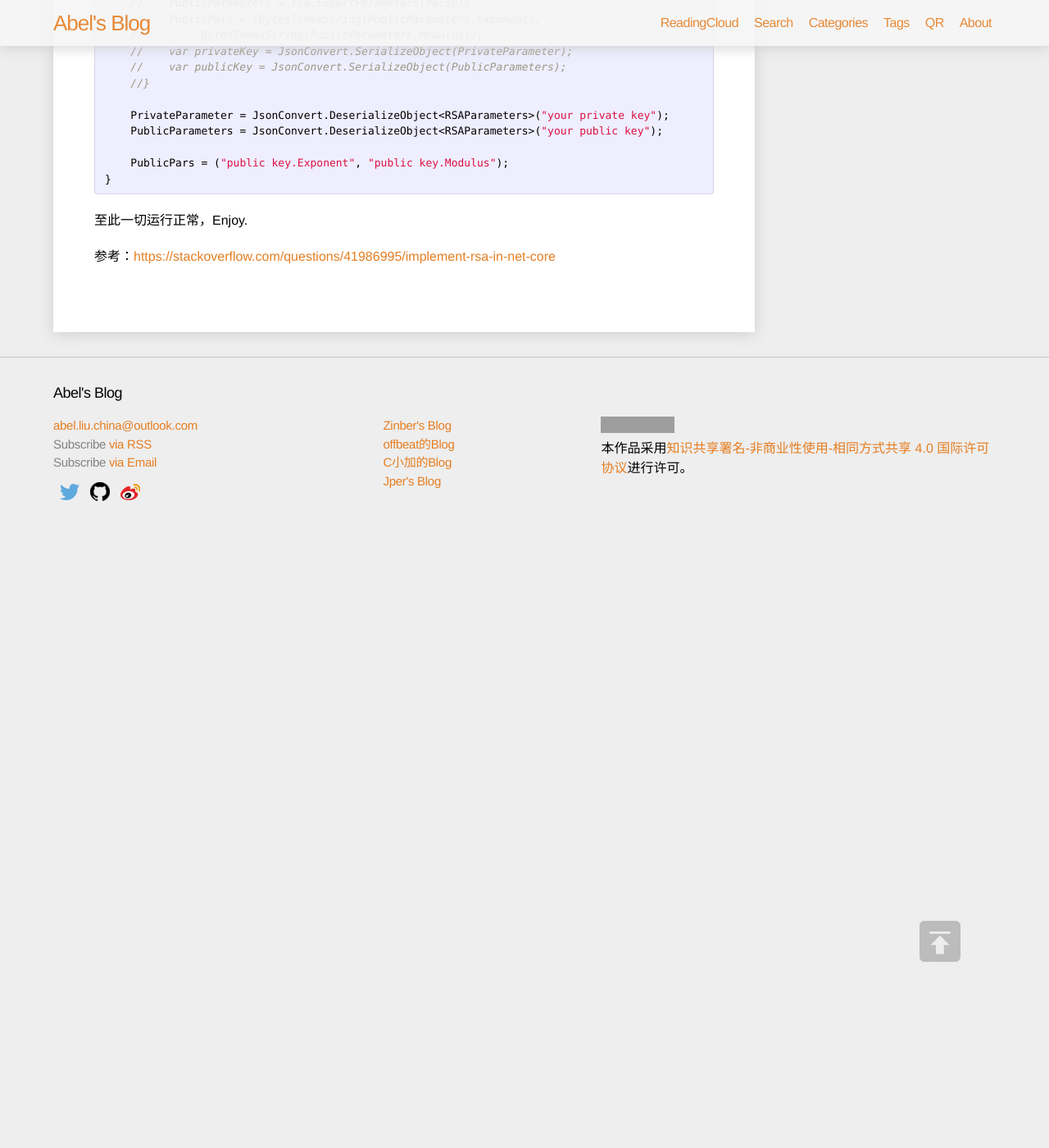
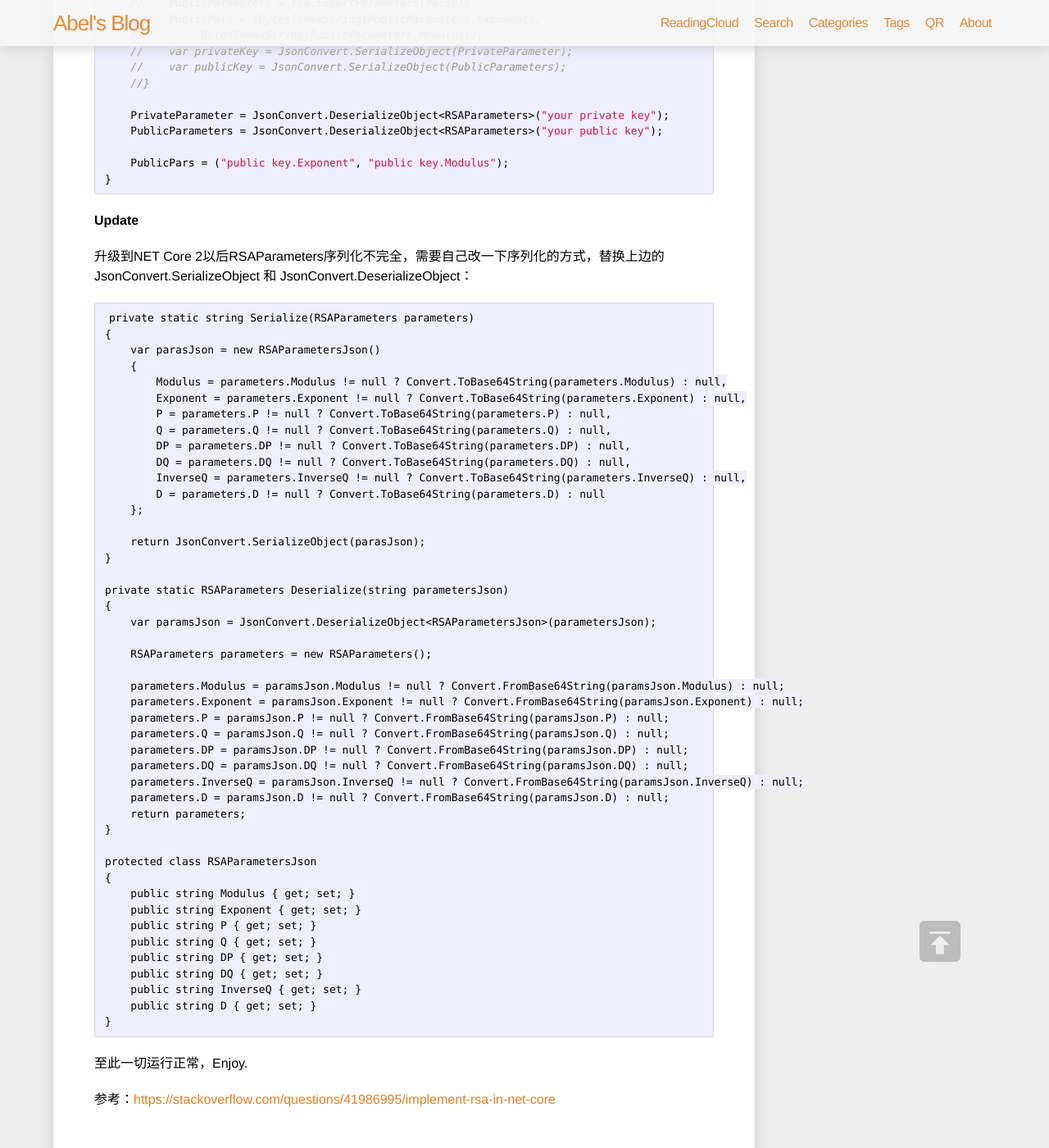
Before and after one commit to Abel-Liu/Abel-Liu.github.io, a Jekyll site: the page built from _posts/DotNet Core/2017-09-09-asp-dotnet-core-rsa.md, in a window 1280 px wide and 1400 px high, scrolled down 6634 px. Shown: the whole window at 82% size. Built offline with Jekyll 4.4.1, drawn with Linux system fonts in a browser that asks for light colours; nearby versions of some CDN libraries; comment, search, counter and statistics services are not loaded; grey boxes are pictures that could not be loaded.

Commit message:
update rsa

````diff
--- a/_posts/DotNet Core/2017-09-09-asp-dotnet-core-rsa.md
+++ b/_posts/DotNet Core/2017-09-09-asp-dotnet-core-rsa.md
@@ -338,6 +338,58 @@ static RSAUtil()
 }
 ```
 
+**Update**
+
+升级到NET Core 2以后RSAParameters序列化不完全，需要自己改一下序列化的方式，替换上边的 JsonConvert.SerializeObject 和 JsonConvert.DeserializeObject：
+
+```chsarp
+private static string Serialize(RSAParameters parameters)
+{
+    var parasJson = new RSAParametersJson()
+    {
+        Modulus = parameters.Modulus != null ? Convert.ToBase64String(parameters.Modulus) : null,
+        Exponent = parameters.Exponent != null ? Convert.ToBase64String(parameters.Exponent) : null,
+        P = parameters.P != null ? Convert.ToBase64String(parameters.P) : null,
+        Q = parameters.Q != null ? Convert.ToBase64String(parameters.Q) : null,
+        DP = parameters.DP != null ? Convert.ToBase64String(parameters.DP) : null,
+        DQ = parameters.DQ != null ? Convert.ToBase64String(parameters.DQ) : null,
+        InverseQ = parameters.InverseQ != null ? Convert.ToBase64String(parameters.InverseQ) : null,
+        D = parameters.D != null ? Convert.ToBase64String(parameters.D) : null
+    };
+
+    return JsonConvert.SerializeObject(parasJson);
+}
+
+private static RSAParameters Deserialize(string parametersJson)
+{
+    var paramsJson = JsonConvert.DeserializeObject<RSAParametersJson>(parametersJson);
+
+    RSAParameters parameters = new RSAParameters();
+
+    parameters.Modulus = paramsJson.Modulus != null ? Convert.FromBase64String(paramsJson.Modulus) : null;
+    parameters.Exponent = paramsJson.Exponent != null ? Convert.FromBase64String(paramsJson.Exponent) : null;
+    parameters.P = paramsJson.P != null ? Convert.FromBase64String(paramsJson.P) : null;
+    parameters.Q = paramsJson.Q != null ? Convert.FromBase64String(paramsJson.Q) : null;
+    parameters.DP = paramsJson.DP != null ? Convert.FromBase64String(paramsJson.DP) : null;
+    parameters.DQ = paramsJson.DQ != null ? Convert.FromBase64String(paramsJson.DQ) : null;
+    parameters.InverseQ = paramsJson.InverseQ != null ? Convert.FromBase64String(paramsJson.InverseQ) : null;
+    parameters.D = paramsJson.D != null ? Convert.FromBase64String(paramsJson.D) : null;
+    return parameters;
+}
+
+protected class RSAParametersJson
+{
+    public string Modulus { get; set; }
+    public string Exponent { get; set; }
+    public string P { get; set; }
+    public string Q { get; set; }
+    public string DP { get; set; }
+    public string DQ { get; set; }
+    public string InverseQ { get; set; }
+    public string D { get; set; }
+}
+```
+
 至此一切运行正常，Enjoy.
 
 参考：[https://stackoverflow.com/questions/41986995/implement-rsa-in-net-core](https://stackoverflow.com/questions/41986995/implement-rsa-in-net-core)
````
